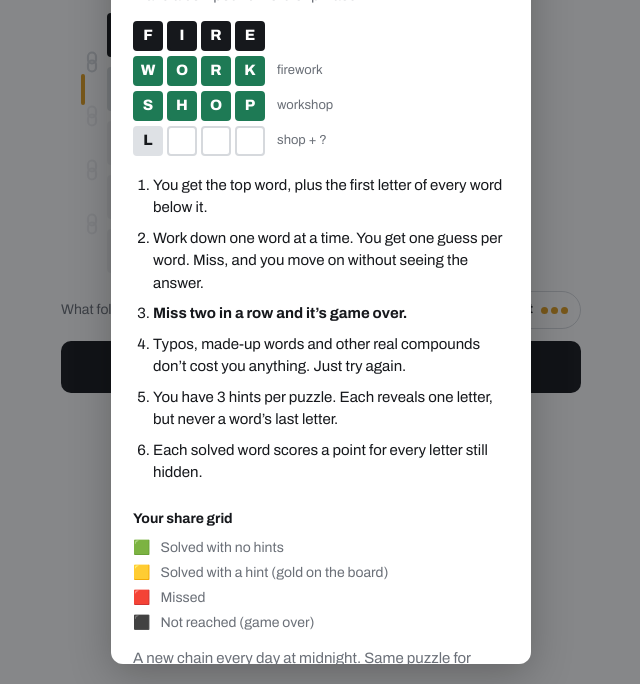
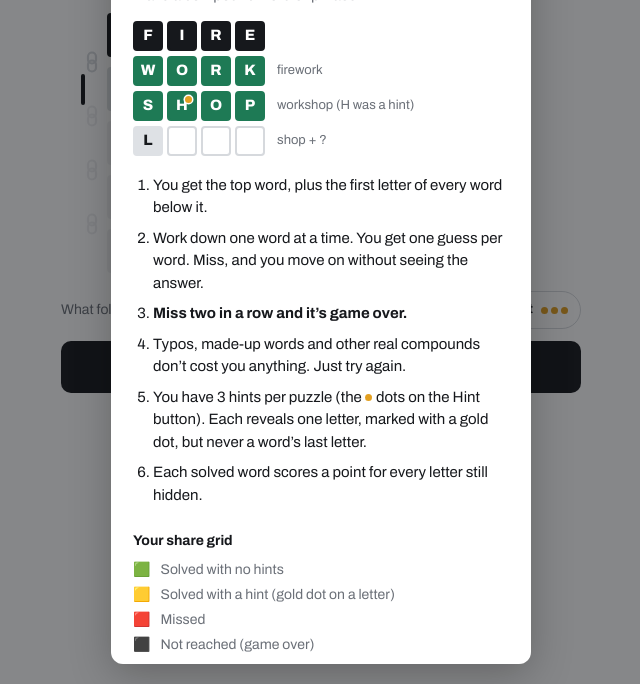
Before and after one commit to jaredpontius/word-chain, a plain HTML site: page site/index.html in a window 1280 px wide. Both pictures are taken after a click on the button "Play". Shown: the part 116-800 px from the top of the page, without its empty margins (319-959 px from the left). Drawn offline with Linux system fonts and the light colour scheme.

Commit message:
Make gold mean only 'hint': dot on hinted letters, neutral row marker
Co-Authored-By: Claude Opus 5.5 <noreply@anthropic.com>

```diff
--- a/site/index.html
+++ b/site/index.html
@@ -80,18 +80,18 @@ button{font:inherit;color:inherit;cursor:pointer;background:none;border:0;paddin
 #board{--ts:calc(min(44px,(min(100vw,520px) - 66px - (var(--n) - 1) * 5px) / var(--n)));display:flex;flex-direction:column;gap:10px;margin:16px 0 0}
 .row{position:relative;display:flex;gap:5px;padding-left:26px;min-height:var(--ts)}
 .row::after{content:"";position:absolute;left:0;top:15%;bottom:15%;width:4px;border-radius:2px}
-.row.target::after{background:var(--gold)}
+.row.target::after{background:var(--ink)}
 .ln{position:absolute;left:5px;top:-16px;stroke:var(--line);fill:none;stroke-width:2.2}
 .ln.on{stroke:var(--good)}
 .t{width:var(--ts);height:var(--ts);border:2px solid var(--line);border-radius:4px;background:var(--paper);display:grid;place-items:center;font-weight:800;font-size:calc(var(--ts) * .5);line-height:1}
 .given .t{background:var(--ink);border-color:var(--ink);color:var(--bg)}
 .win .t{background:var(--good);border-color:var(--good);color:#fff}
-.win.assist .t{background:var(--gold);border-color:var(--gold);color:#17191D}
+.t.hl{position:relative}.t.hl::after{content:"";position:absolute;top:3px;right:3px;width:7px;height:7px;border-radius:50%;background:var(--gold);box-shadow:0 0 0 1.5px var(--paper)}
 .lost .t{background:var(--bad);border-color:var(--bad);color:#fff}
 .out .t{background:var(--soft);border-color:var(--line);color:var(--muted)}
 .t.h{background:var(--key);border-color:var(--key)}
 .t.ty{border-color:var(--ink)}
-.t.cur{border-color:var(--gold)}
+.t.cur{border-color:var(--ink);box-shadow:inset 0 -3px 0 var(--ink)}
 .row.locked{opacity:.4}
 .row.active:not(.target){cursor:pointer}
 .row.active:not(.target) .t:not(.h){border-style:dashed}
@@ -183,7 +183,7 @@ dialog p b{color:var(--ink)}
 .recap li:first-child{border-top:0}
 .recap .ic{width:22px;height:22px;border-radius:50%;display:grid;place-items:center;font-size:12px;font-weight:800;color:#fff}
 .recap .ok .ic{background:var(--good)}
-.recap .as .ic{background:var(--gold);color:#17191D}
+.recap .as .ic{background:var(--good)}.hdot{display:inline-block;width:7px;height:7px;border-radius:50%;background:var(--gold);margin:0 4px 1px 0;vertical-align:middle}
 .recap .x .ic{background:var(--bad)}
 .recap .na .ic{background:none;border:1.5px dashed var(--line)}
 .recap .wd{display:flex;flex-direction:column;line-height:1.25}
@@ -245,11 +245,11 @@ dialog .xb:focus-visible{outline:none;background:var(--soft)}
     <li>Work down one word at a time. You get one guess per word. Miss, and you move on without seeing the answer.</li>
     <li><b>Miss two in a row and it’s game over.</b></li>
     <li>Typos, made-up words and other real compounds don’t cost you anything. Just try again.</li>
-    <li>You have 3 hints per puzzle. Each reveals one letter, but never a word’s last letter.</li>
+    <li>You have 3 hints per puzzle (the <span class="hdot"></span>dots on the Hint button). Each reveals one letter, marked with a gold dot, but never a word’s last letter.</li>
     <li>Each solved word scores a point for every letter still hidden.</li>
   </ol>
   <h3>Your share grid</h3>
-  <div class="key"><span>🟩</span><span>Solved with no hints</span><span>🟨</span><span>Solved with a hint (gold on the board)</span><span>🟥</span><span>Missed</span><span>⬛</span><span>Not reached (game over)</span></div>
+  <div class="key"><span>🟩</span><span>Solved with no hints</span><span>🟨</span><span>Solved with a hint (gold dot on a letter)</span><span>🟥</span><span>Missed</span><span>⬛</span><span>Not reached (game over)</span></div>
   <p style="margin-top:14px">A new chain every day at midnight. Same puzzle for everyone.</p>
 </dialog>
 
@@ -365,11 +365,12 @@ function paint(){
     const s=g.state[i];
     const cls=["row",s||(i===T?"target":"locked"),s==="win"&&g.miss[i]>0?"assist":"",anim&&anim.i===i?anim.c:""].join(" ");
     const link=i>0?LINK(g.state[i-1]&&s&&s!=="lost"&&g.state[i-1]!=="lost"):"";
+    const hs=g.rev[i]-(g.miss[i]||0);const hl=k=>k>=hs&&k<g.rev[i]?" hl":"";
     const tiles=[...word].map((ch,k)=>{
-      if(s==="lost"&&!g.done)return `<span class="t">${k<g.rev[i]?ch:""}</span>`;
+      if(s==="lost"&&!g.done)return `<span class="t${hl(k)}">${k<g.rev[i]?ch:""}</span>`;
       if(s==="out")return `<span class="t">${g.done?ch:""}</span>`;
-      if(s)return `<span class="t">${ch}</span>`;
-      if(k<g.rev[i])return `<span class="t h">${ch}</span>`;
+      if(s)return `<span class="t${s==="out"?"":hl(k)}">${ch}</span>`;
+      if(k<g.rev[i])return `<span class="t h${hl(k)}">${ch}</span>`;
       if(i===T){const j=k-g.rev[i];if(j<g.typed.length)return `<span class="t ty">${g.typed[j]}</span>`;if(j===g.typed.length)return `<span class="t cur"></span>`}
       return `<span class="t"></span>`}).join("");
     return `<div class="${cls}" aria-label="${s==="lost"&&!g.done?"Missed word":s==="out"?"Not reached, "+cap(word):s?cap(word):"Hidden word, "+word.length+" letters, starting "+word.slice(0,g.rev[i])}">${link}${tiles}</div>`;
@@ -418,7 +419,7 @@ function submit(){
   g.typed="";
   if(guess===w){
     const p=worth(i);g.state[i]="win";g.pts+=p;(g.wp=g.wp||{})[i]=p;anim={i,c:"flip"};
-    toast(p>=4?`Brilliant, +${p}`:p>=2?`Nice, +${p}`:`Got it, +${p}`);
+    toast((p>=4?`Brilliant, +${p}`:p>=2?`Nice, +${p}`:`Got it, +${p}`)+(g.miss[i]>0?" (with a hint)":""));
     paint();
   } else reveal(i,"miss");
   finishCheck();persist();
@@ -435,7 +436,7 @@ function reveal(i,why){
   } else {
     g.miss[i]++;g.rev[i]++;
     if(g.rev[i]>=g.words[i].length){g.state[i]="lost";toast(`The word was ${cap(g.words[i])}`)}
-    else toast("Letter revealed");
+    else toast(`Hint used. This word is now worth ${worth(i)}`);
   }
   paint();
 }
@@ -470,7 +471,7 @@ function openStats(resultOnly){
     const rows=g.words.slice(1).map((w,k)=>{
       const i=k+1,st=g.state[i];
       const [cls,ic,label]=st==="out"?["na","","Not reached"]:st==="lost"?["x","✕","Missed"]
-        :g.miss[i]>0?["as","✓",`Solved with ${g.miss[i]} ${g.miss[i]>1?"hints":"hint"}`]:["ok","✓","Solved"];
+        :g.miss[i]>0?["as","✓",`<i class="hdot"></i>Solved with ${g.miss[i]} ${g.miss[i]>1?"hints":"hint"}`]:["ok","✓","Solved"];
       const pts=st==="win"&&g.wp&&g.wp[i]!=null?`+${g.wp[i]}`:"";
       return `<li class="${cls}"><span class="ic" aria-hidden="true">${ic}</span><span class="wd"><b>${cap(w)}</b><small>${label}</small></span><span class="pp">${pts}</span></li>`;
     }).join("");
@@ -677,8 +678,8 @@ document.addEventListener("click",e=>{
 });
 
 /* help example */
-$("exBoard").innerHTML=[["FIRE","given",""],["WORK","win","firework"],["SHOP","win","workshop"],["LIFT","h","shop + ?"]].map(([w,c,l])=>
-  `<div class="r ${c==="h"?"":c}">${[...w].map((ch,k)=>`<span class="t ${c==="h"&&k===0?"h":""}" style="--ts:30px">${c==="h"&&k>0?"":ch}</span>`).join("")}<span class="lbl">${l}</span></div>`).join("");
+$("exBoard").innerHTML=[["FIRE","given",""],["WORK","win","firework"],["SHOP","win hint","workshop (H was a hint)"],["LIFT","h","shop + ?"]].map(([w,c,l])=>
+  `<div class="r ${c==="h"?"":c}">${[...w].map((ch,k)=>`<span class="t ${c==="h"&&k===0?"h":""}${c==="win hint"&&k===1?" hl":""}" style="--ts:30px">${c==="h"&&k>0?"":ch}</span>`).join("")}<span class="lbl">${l}</span></div>`).join("");
 
 function pauseClock(){if(g&&g.t0){g.ms=elapsed();g.t0=null;persist()}}
 function resumeClock(){if(g&&!g.done&&g.start&&!g.t0&&document.body.classList.contains("playing"))g.t0=Date.now()}
```
